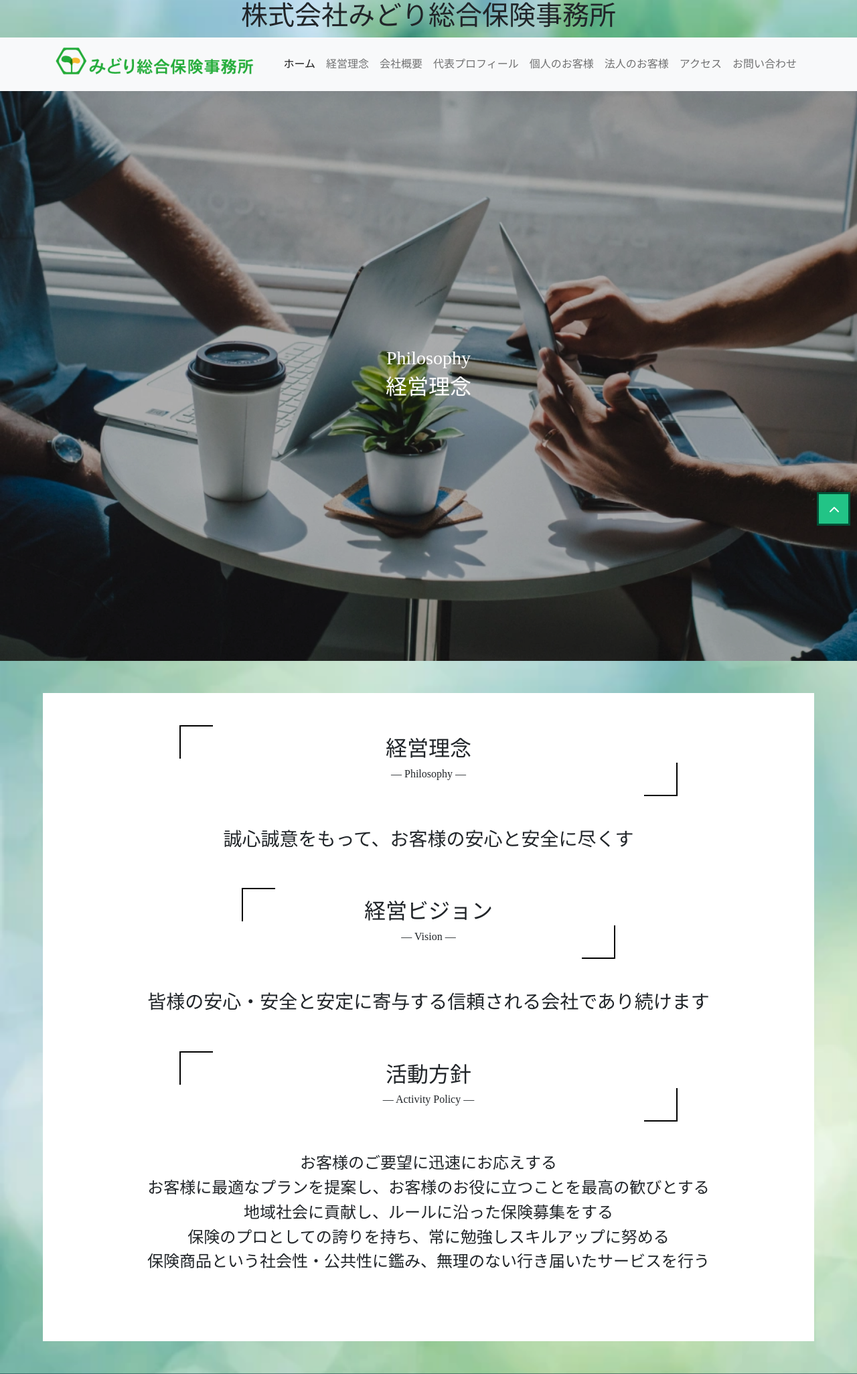
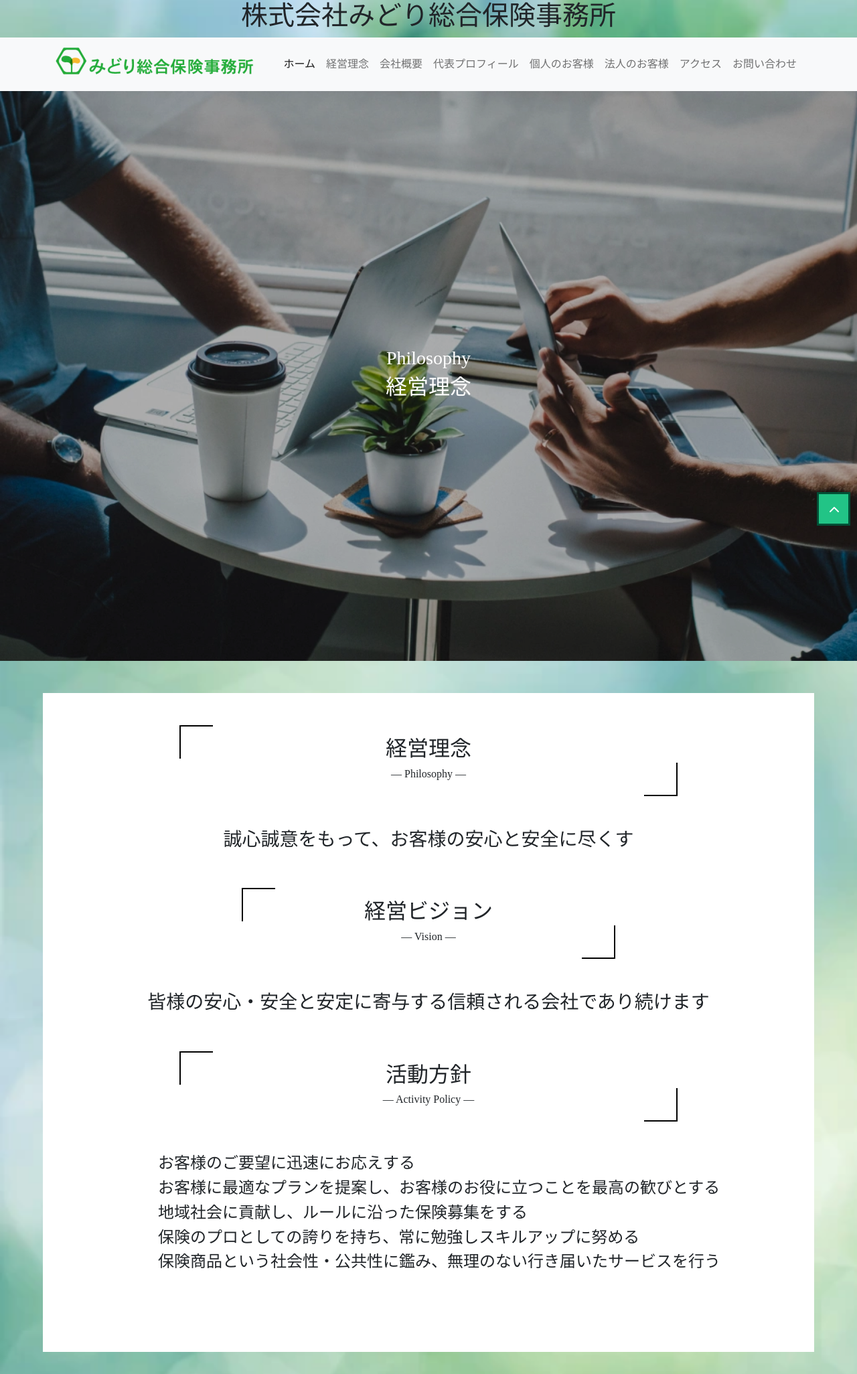
Before and after one commit to linepark-webteam/midori-insurance-sample, a PHP site: page /philosophy/ in a window 1280 px wide. Shown: the top 2052 px of the page at 67% size. Run offline with PHP 8.4, Linux system fonts and the light colour scheme; some libraries are stand-ins or nearby versions; some web fonts are replaced.

Commit message:
no message

```diff
--- a/css/style.css
+++ b/css/style.css
@@ -148,6 +148,10 @@ footer a:hover::after {
   animation-duration: 2s;
   animation-fill-mode: forwards;
 }
+.policy-list {
+  list-style: none;
+}
+
 
 /* profile */
 .greet {
--- a/philosophy/index.html
+++ b/philosophy/index.html
@@ -117,11 +117,13 @@
               </div>
             </div>
             <div class="mb-5 d-flex flex-column slide-bottom-content align-items-center">
-              <p class="h4  content-text mb-2">お客様のご要望に迅速にお応えする</p>
-              <p class="h4 content-text mb-2">お客様に最適なプランを提案し、お客様のお役に立つことを最高の歓びとする</p>
-              <p class="h4 content-text mb-2">地域社会に貢献し、ルールに沿った保険募集をする</p>
-              <p class="h4 content-text mb-2">保険のプロとしての誇りを持ち、常に勉強しスキルアップに努める</p>
-              <p class="h4 content-text mb-2">保険商品という社会性・公共性に鑑み、無理のない行き届いたサービスを行う</p>
+              <ul class="policy-list">
+                <li class="h4 content-text mb-2">お客様のご要望に迅速にお応えする</li>
+                <li class="h4 content-text mb-2">お客様に最適なプランを提案し、お客様のお役に立つことを最高の歓びとする</li>
+                <li class="h4 content-text mb-2">地域社会に貢献し、ルールに沿った保険募集をする</li>
+                <li class="h4 content-text mb-2">保険のプロとしての誇りを持ち、常に勉強しスキルアップに努める</li>
+                <li class="h4 content-text mb-2">保険商品という社会性・公共性に鑑み、無理のない行き届いたサービスを行う</li>
+              </ul>
             </div>
           </div>
           </div>
```
